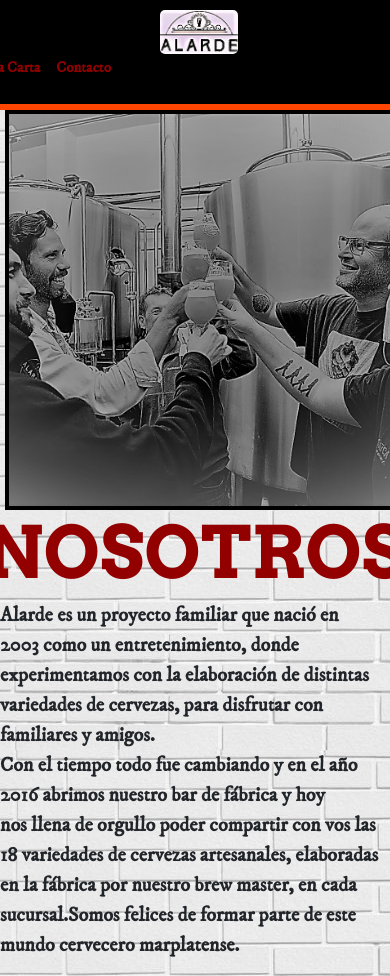
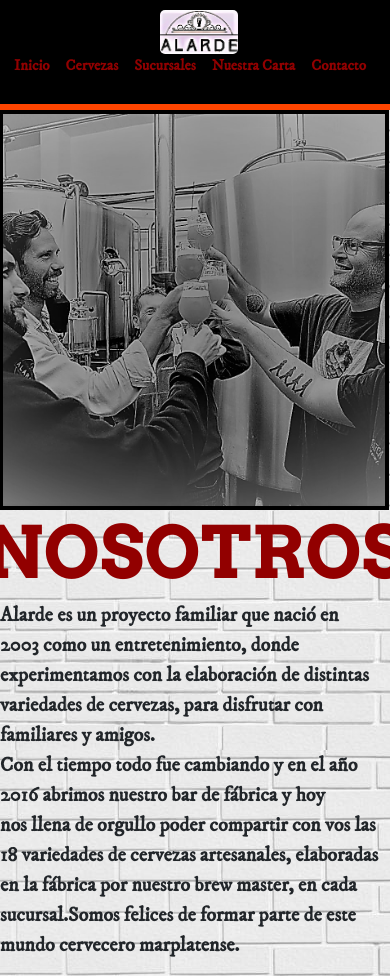
Before and after one commit to victoriaregolo/alarde.aranda.lucas, a plain HTML site: page index.html in a window 390 px wide. Shown: the top 976 px of the page. Drawn offline with nearby package versions, Linux system fonts and the light colour scheme; files whose address does not match are found by name; a web font is replaced by a local one.

Commit message:
index mobile medidas

```diff
--- a/css/styles.css
+++ b/css/styles.css
@@ -25,12 +25,13 @@ a:hover {
 .classNavUl {
   list-style-type: none;
   position: relative;
+  margin: 0px 5px 0px -102px !important;
   top: -100px;
-  left: -5px !important;
+  left : 350px;
   padding: 0px;
   display: flex;
   justify-content:center !important;
-  margin-right: -10px !important;
+  margin-left: -100px !important;
 }
 .classNavLi {
   font-size: 30px;
@@ -341,6 +342,7 @@ a {
   animation-duration: 2s !important;
   animation-iteration-count: 1 !important;
   animation-timing-function: ease-in;
+  margin-left: -20px !important;
 }
 .footer_div--decoracion {
   background-image: url("../assets/img/fondofooterr.jpg");
@@ -708,6 +710,7 @@ footer {
     display: flex;
     justify-content: flex-end;
     width: 100% !important;
+    margin-left: -350px !important;
   }
   .classNavLi {
     font-size: 15px;
@@ -754,7 +757,7 @@ footer {
     height: 400px;
     width: 90%;
     border-bottom: 5px solid black;
-    margin: 0px;
+    margin-left: -1px !important;
   }
   .main_section--iframe {
     display: flex;
```
